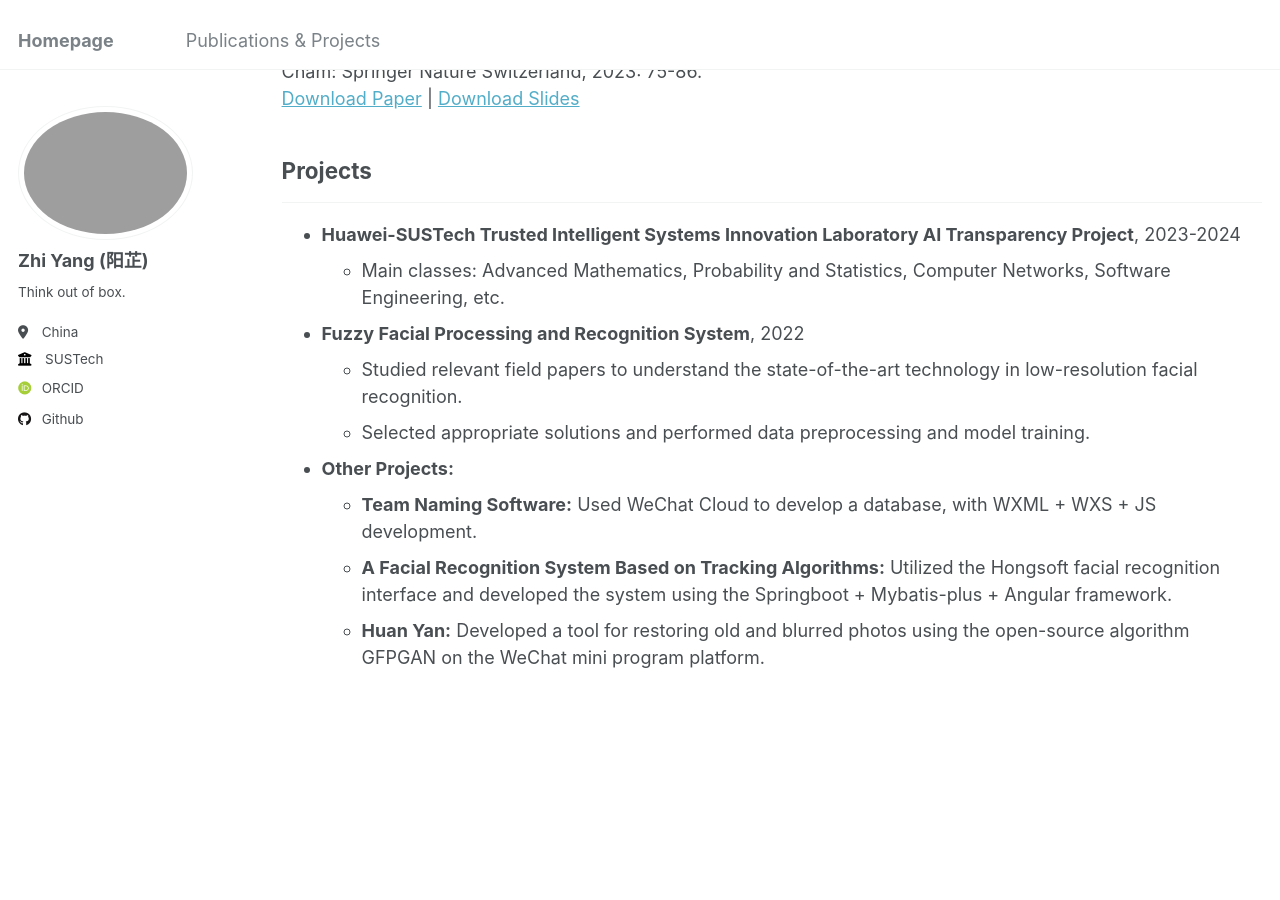
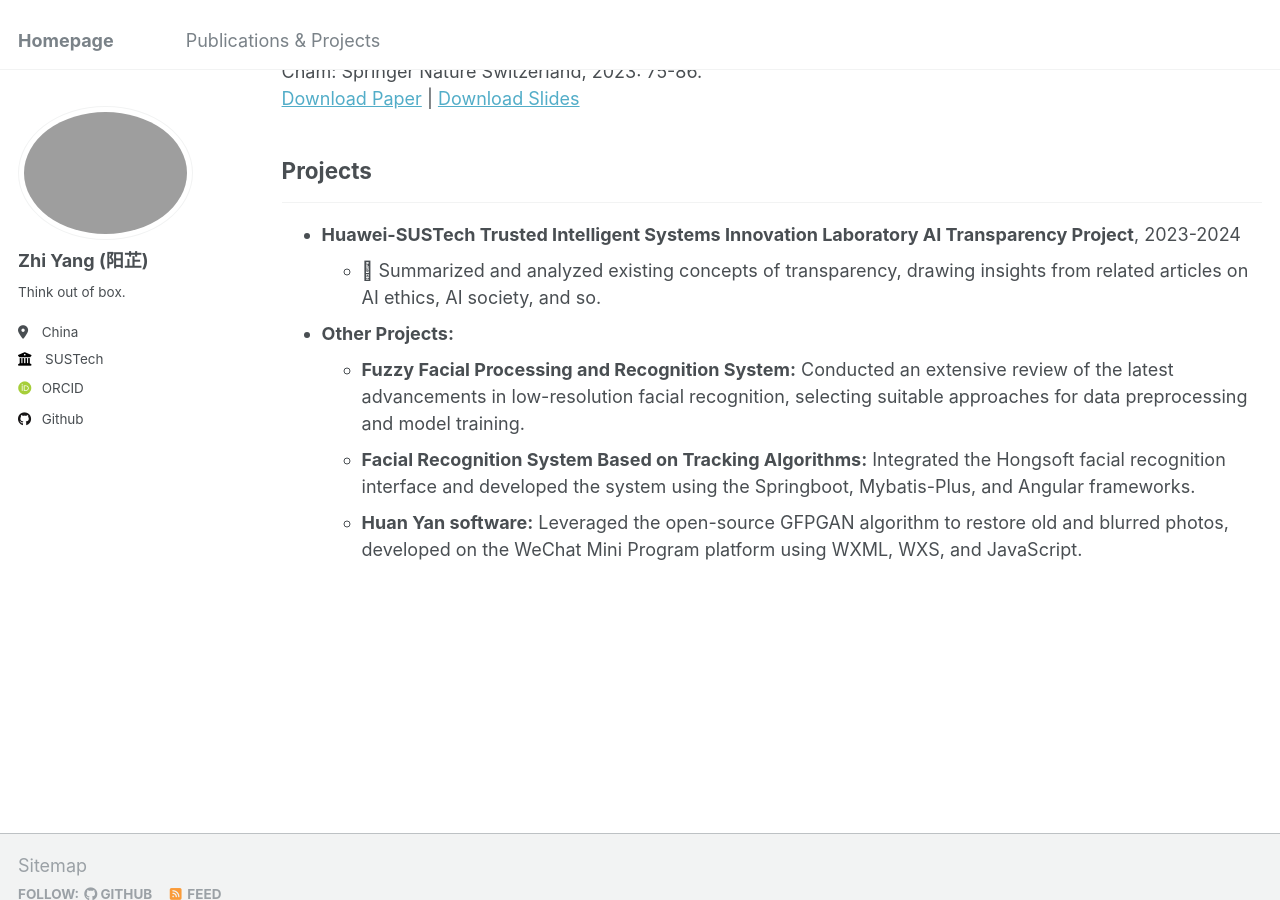
Before and after one commit to ruayz/ruayz.github.io, a Jekyll site: the page built from _pages/publications.html, in a window 1280 px wide and 900 px high, scrolled down 1170 px. Built offline with Jekyll 4.4.1, drawn with Linux system fonts in a browser that asks for light colours; some web fonts are replaced.

Commit message:
Update publications.html

```diff
--- a/_pages/publications.html
+++ b/_pages/publications.html
@@ -38,27 +38,20 @@
   <li>
     <strong>Huawei-SUSTech Trusted Intelligent Systems Innovation Laboratory AI Transparency Project</strong>, 2023-2024
     <ul>
-      <li>Main classes: Advanced Mathematics, Probability and Statistics, Computer Networks, Software Engineering, etc.</li>
-    </ul>
-  </li>
-  <li>
-    <strong>Fuzzy Facial Processing and Recognition System</strong>, 2022
-    <ul>
-      <li>Studied relevant field papers to understand the state-of-the-art technology in low-resolution facial recognition.</li>
-      <li>Selected appropriate solutions and performed data preprocessing and model training.</li>
+      <li>	Summarized and analyzed existing concepts of transparency, drawing insights from related articles on AI ethics, AI society, and so.</li>
     </ul>
   </li>
   <li>
     <strong>Other Projects:</strong>
     <ul>
       <li>
-        <strong>Team Naming Software:</strong> Used WeChat Cloud to develop a database, with WXML + WXS + JS development.
+        <strong>Fuzzy Facial Processing and Recognition System:</strong> Conducted an extensive review of the latest advancements in low-resolution facial recognition, selecting suitable approaches for data preprocessing and model training.
       </li>
       <li>
-        <strong>A Facial Recognition System Based on Tracking Algorithms:</strong> Utilized the Hongsoft facial recognition interface and developed the system using the Springboot + Mybatis-plus + Angular framework.
+        <strong>Facial Recognition System Based on Tracking Algorithms:</strong> Integrated the Hongsoft facial recognition interface and developed the system using the Springboot, Mybatis-Plus, and Angular frameworks.
       </li>
       <li>
-        <strong>Huan Yan:</strong> Developed a tool for restoring old and blurred photos using the open-source algorithm GFPGAN on the WeChat mini program platform.
+        <strong>Huan Yan software:</strong> Leveraged the open-source GFPGAN algorithm to restore old and blurred photos, developed on the WeChat Mini Program platform using WXML, WXS, and JavaScript.
       </li>
     </ul>
   </li>
```
